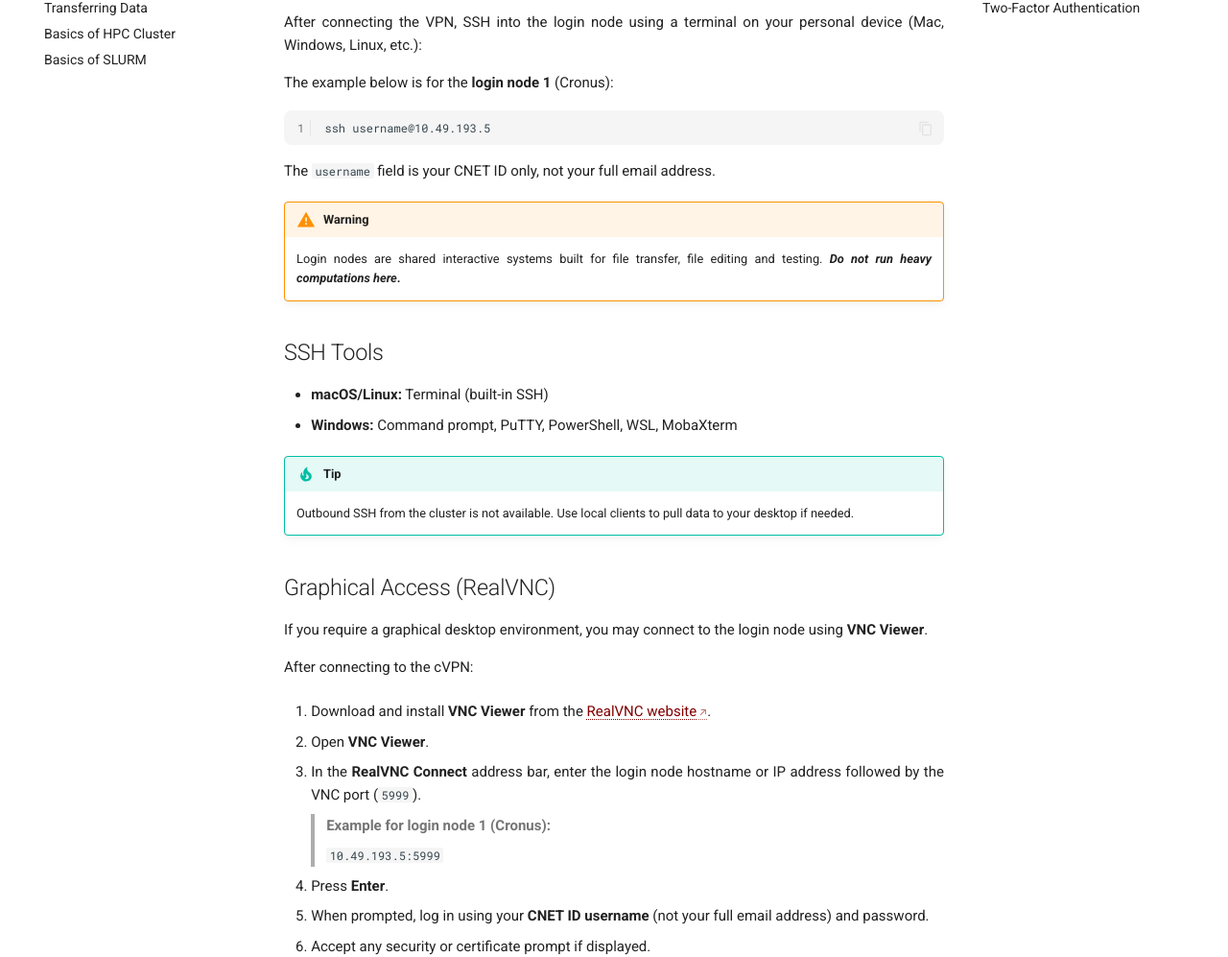
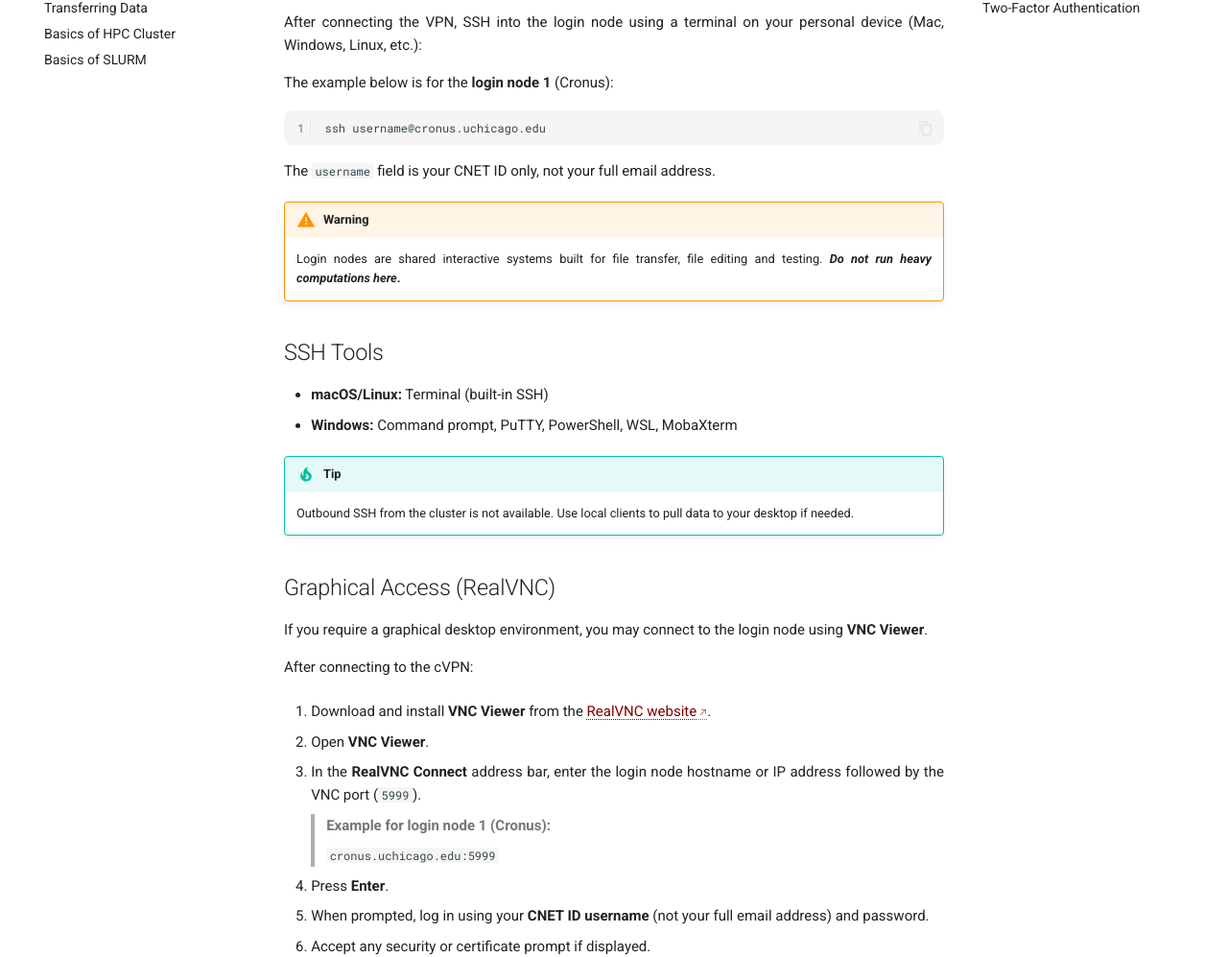
Before and after one commit to uchicago-ssd-sscs/hpc-docs, an MkDocs documentation site: the page built from docs/getting-started/accessing-the-cluster.md, in a window 1280 px wide and 1400 px high. Shown: the part 280-1277 px from the top of the window at 96% size. Built offline with MkDocs 1.6.1 and Material for MkDocs 9.7.7, drawn with Linux system fonts in a browser that asks for light colours.

Commit message:
getting rid of explicit IP addresses, replacing with names

````diff
--- a/docs/getting-started/accessing-the-cluster.md
+++ b/docs/getting-started/accessing-the-cluster.md
@@ -6,7 +6,7 @@ After connecting the VPN, SSH into the login node using a terminal on your perso
 
 The example below is for the **login node 1** (Cronus):
 ```bash linenums="1"
-ssh username@10.49.193.5
+ssh username@cronus.uchicago.edu
 ```
 The `username` field is your CNET ID only, not your full email address.
 
@@ -37,7 +37,7 @@ After connecting to the cVPN:
 
     > **Example for login node 1 (Cronus):**
 
-    > `10.49.193.5:5999`
+    > `cronus.uchicago.edu:5999`
 
 
 4. Press **Enter**.
````
